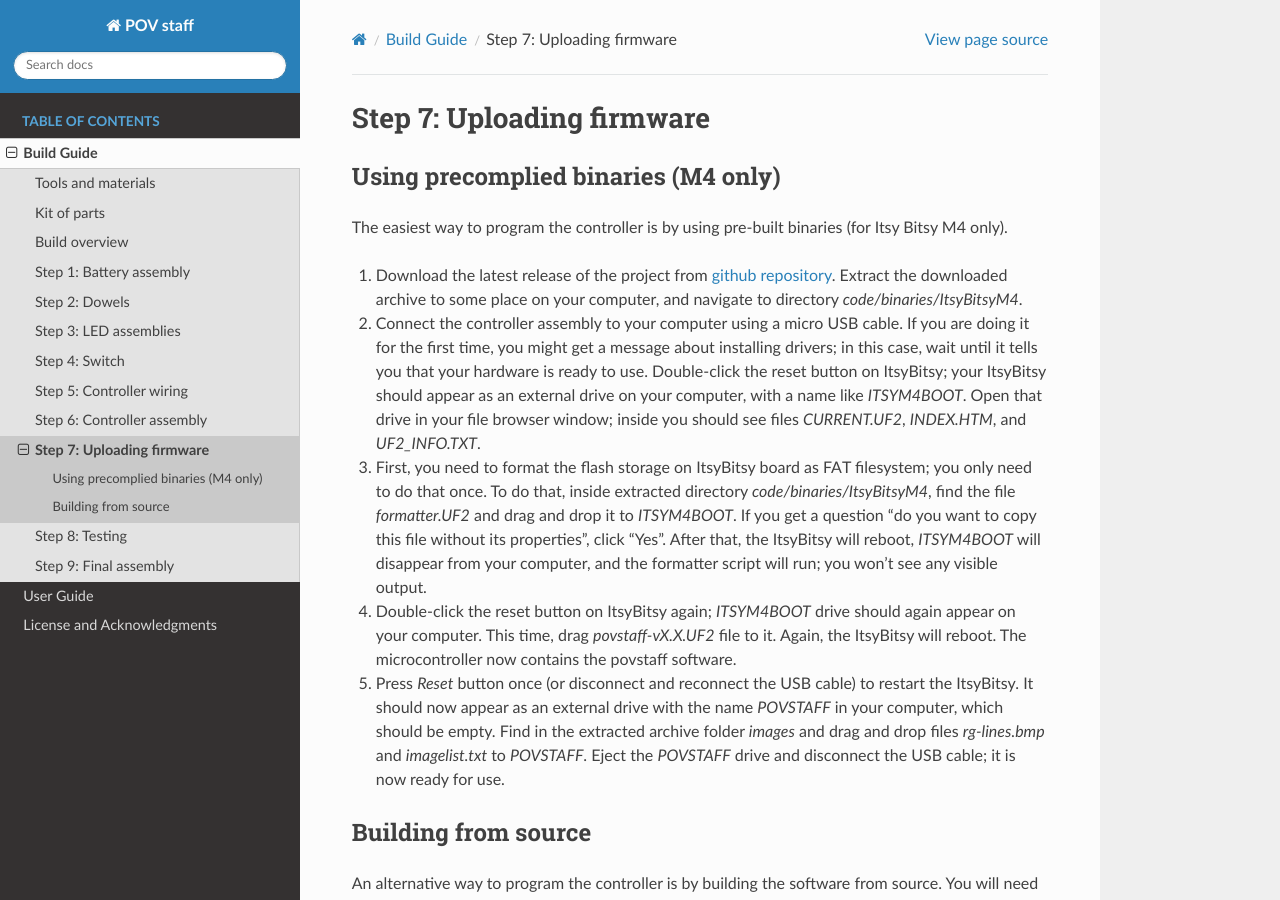
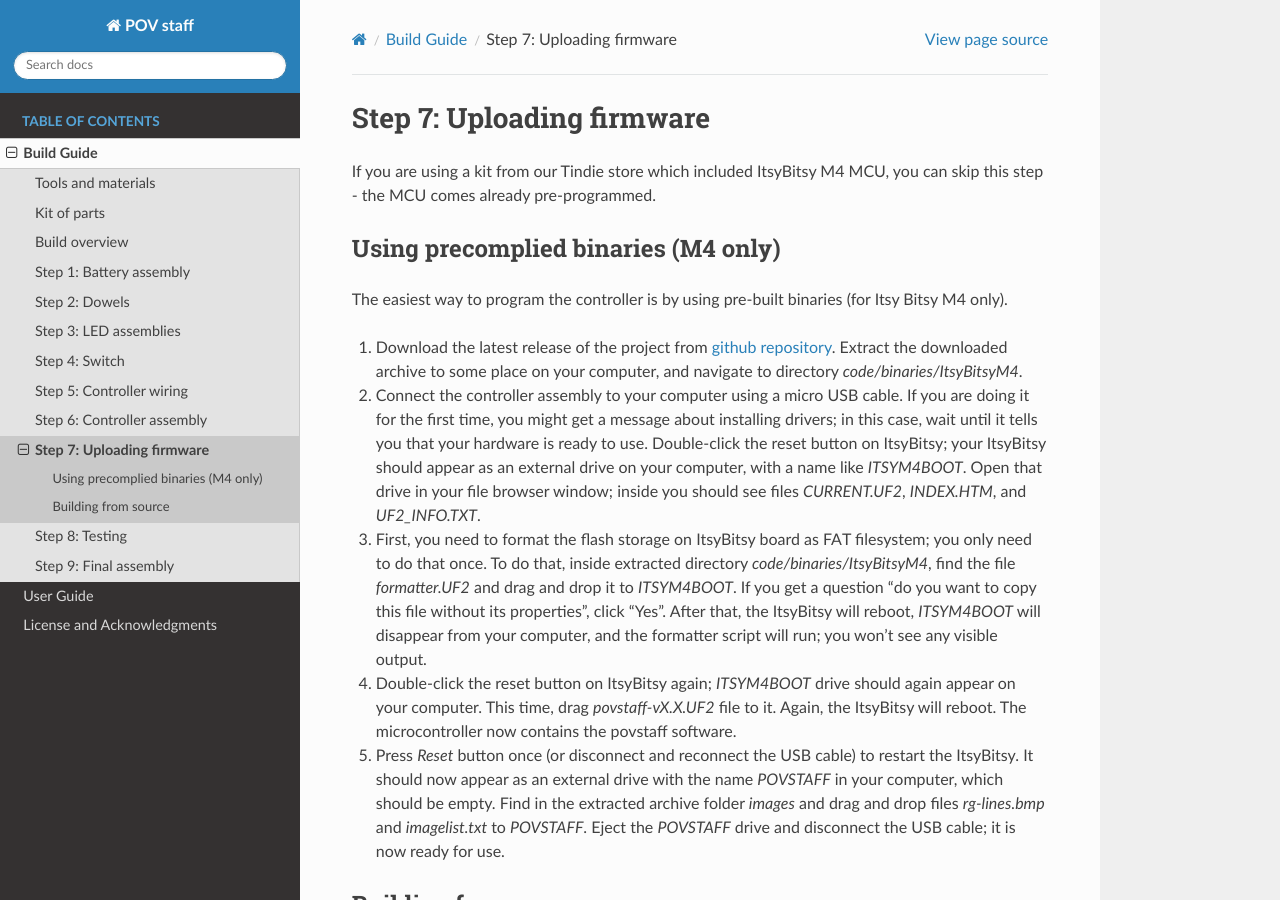
Before and after one commit to shurik179/povstaff, a Sphinx documentation site: the page built from docs/build-programming.rst, in a window 1280 px wide and 900 px high. Built offline with Sphinx 7.4.7 and the Read the Docs theme 2.0.0, drawn with Linux system fonts in a browser that asks for light colours; formulas are drawn with MathJax 3.

Commit message:
Updating for version 3.2

```diff
--- a/docs/build-dowel.rst
+++ b/docs/build-dowel.rst
@@ -1,7 +1,7 @@
 Step 2: Dowels
 ==============
 
-1. Take the two  1/2" square wood dowels. Cut each of them to 51cm length; try to
+1. Take the two  1/2" square wood dowels. Cut each of them to 51.7 cm length; try to
    keep the cuts square.
 
 2. Spray paint each of them black. Let dry (you can work on the other steps
--- a/docs/build-programming.rst
+++ b/docs/build-programming.rst
@@ -1,5 +1,9 @@
 Step 7: Uploading firmware
 ===============================
+
+If you are using a kit from our Tindie store which included ItsyBitsy M4 MCU, you can skip
+this step - the MCU comes already pre-programmed.
+
 
 Using precomplied binaries (M4 only)
 ------------------------------------
--- a/docs/index.rst
+++ b/docs/index.rst
@@ -8,7 +8,7 @@ Persistence of Vision LED staff
 This guide contains documentation for Persistence of Vision (POV) LED staff project,
 created by Alexander Kirillov <irobotics.store@gmail.com>.
 
-This document describes version 3.1, which was released on April 4, 2022.  An
+This document describes version 3.2, which was released on October 10, 2022.  An
 earlier version of this project was documented on
 `Instructables web site <https://www.instructables.com/Persistence-of-Vision-LED-Staff/>`__.
 The version described here contains several improvements compared to the earlier
```
Also changed, not shown: docs/build-kit.rst (+5 -4 lines), 7 other files.
